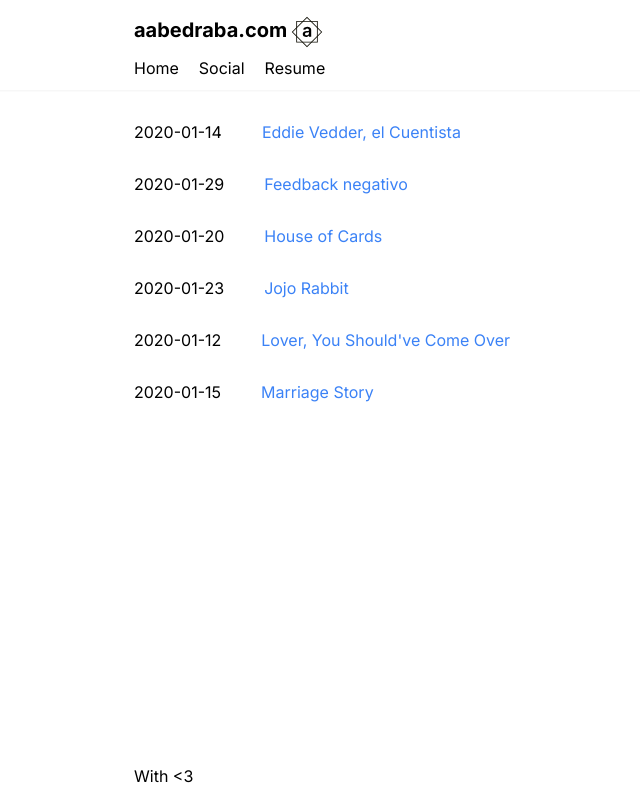
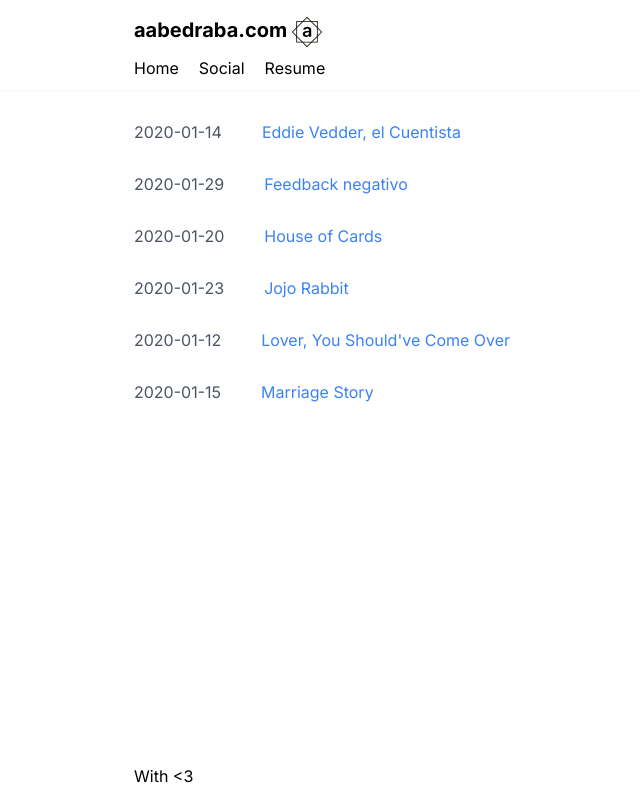
Before and after one commit to aabedraba/dotcom, a Next.js app: page / in a window 1280 px wide. Shown: the whole page, without its empty margins (182-822 px from the left). Built offline with nearby package versions, Linux system fonts and the light colour scheme.

Commit message:
A bit more styling

```diff
--- a/pages/index.tsx
+++ b/pages/index.tsx
@@ -19,7 +19,7 @@
         {postList.map((post) => {
           return (
             <li key={post.title} className="flex">
-              <span className="block pr-10">{post.date}</span>
+              <span className="block pr-10 text-gray-600">{post.date}</span>
               <Link
                 href={{
                   pathname: "/posts/[id]",
--- a/pages/posts/[id].tsx
+++ b/pages/posts/[id].tsx
@@ -17,8 +17,9 @@
     <Layout>
       <div className="space-y-2 text-justify">
         <h1 className="text-2xl">{title}</h1>
-        <span className="text-sm">{date}</span>
+        <span className="text-sm text-gray-600">{date}</span>
         <ReactMarkdon
+          className="space-y-7 py-2"
           rehypePlugins={[rehypeRaw]}
           components={{
             a: ({ node, ...props }) => <a className="text-blue-700 underline" {...props} />,
```
